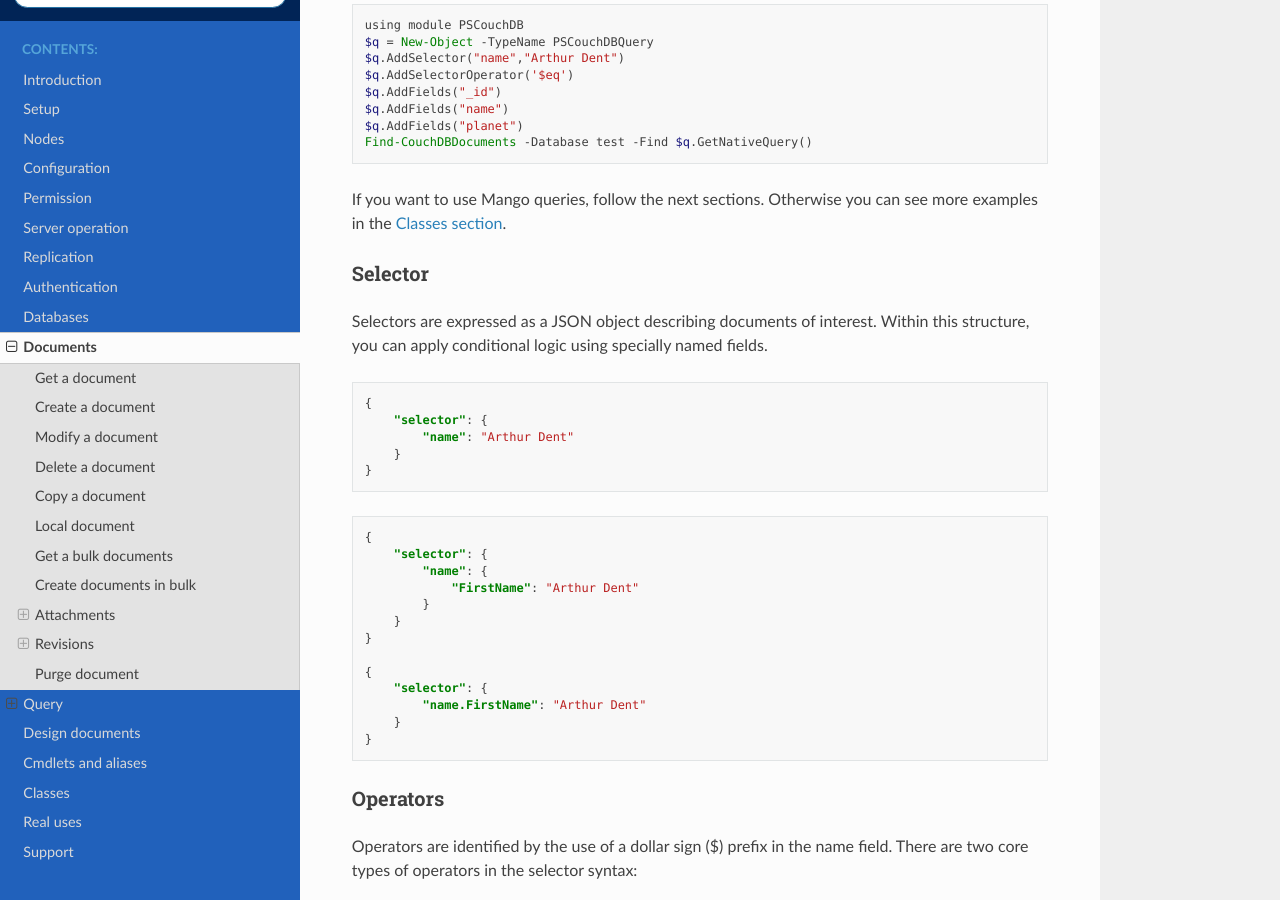
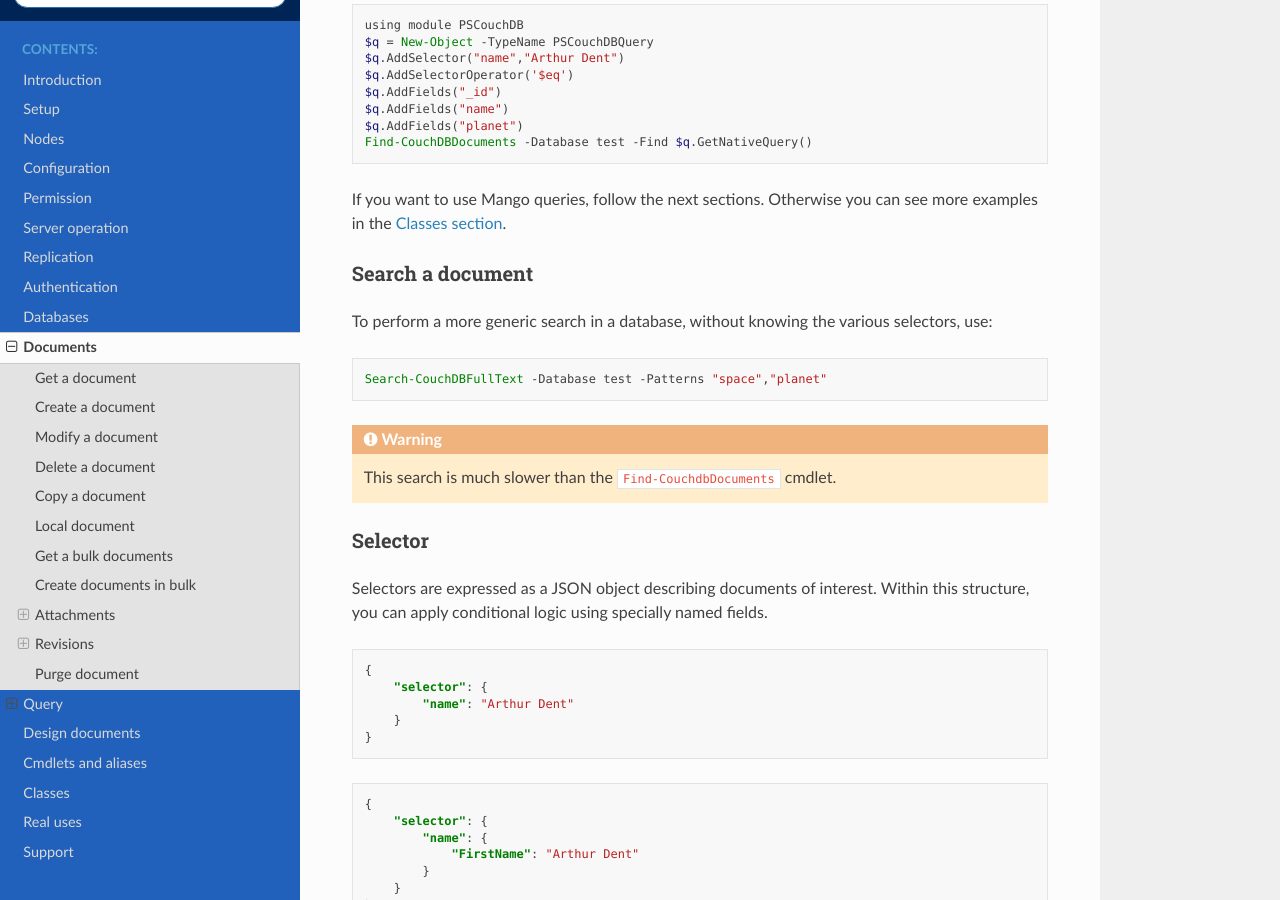
Before and after one commit to MatteoGuadrini/PSCouchDB, a Sphinx documentation site: the page built from docs/source/documents.rst, in a window 1280 px wide and 900 px high, scrolled down 4306 px. Built offline with Sphinx 7.4.7 and the Read the Docs theme 2.0.0, drawn with Linux system fonts in a browser that asks for light colours.

Commit message:
Add new cmdlet: Search-CouchDBFullText

```diff
--- a/docs/source/conf.py
+++ b/docs/source/conf.py
@@ -75,6 +75,7 @@ pygments_style = None
 # a list of builtin themes.
 #
 html_theme = 'sphinx_rtd_theme'
+# html_logo = './_static/pscouchdb-logo.png'
 
 # Theme options are theme-specific and customize the look and feel of a theme
 # further.  For a list of options available for each theme, see the
--- a/docs/source/documents.rst
+++ b/docs/source/documents.rst
@@ -232,6 +232,18 @@ or with class (for complex query)
     Find-CouchDBDocuments -Database test -Find $q.GetNativeQuery()
 
 If you want to use Mango queries, follow the next sections. Otherwise you can see more examples in the `Classes section <classes.html>`_.
+
+Search a document
+*****************
+
+To perform a more generic search in a database, without knowing the various selectors, use:
+
+.. code-block:: powershell
+
+    Search-CouchDBFullText -Database test -Patterns "space","planet"
+
+.. warning::
+    This search is much slower than the ``Find-CouchdbDocuments`` cmdlet.
 
 Selector
 ********
--- a/docs/source/index.rst
+++ b/docs/source/index.rst
@@ -6,7 +6,7 @@
 Welcome to PSCouchDB's documentation!
 =====================================
 
-.. figure:: https://i.ibb.co/XWs40Sj/pscouchdb-logo.png
+.. figure:: ./_static/pscouchdb-logo.png
     :height: 224 px
     :width: 320 px
     :align: center
```
Also changed, not shown: docs/source/cmdlets.rst (+7 -0 lines), docs/source/_static/pscouchdb-logo.png (added), 15 other files.
